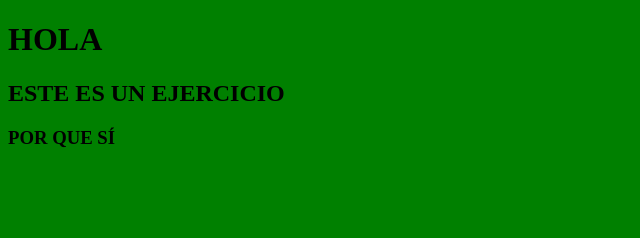
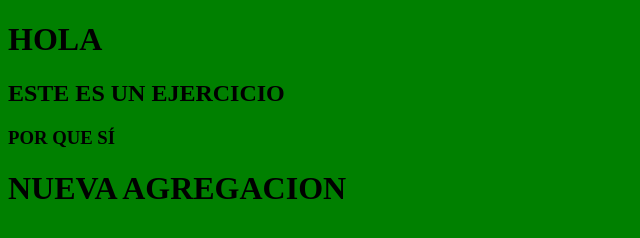
Before and after one commit to JFierrox/GIThub-probando-gitadsi, a plain HTML site: page Index.html in a window 1280 px wide. Shown: the whole page, without its empty margins (0-640 px from the left). Drawn offline with Linux system fonts and the light colour scheme.

Commit message:
H1 NUEVO

```diff
--- a/Index.html
+++ b/Index.html
@@ -11,5 +11,6 @@
     <h1>HOLA</h1>
     <H2>ESTE ES UN EJERCICIO</H2>
     <h3>POR QUE SÍ</h3>
+    <h1> NUEVA AGREGACION </ h1 >
 </body>
 </html>
```
